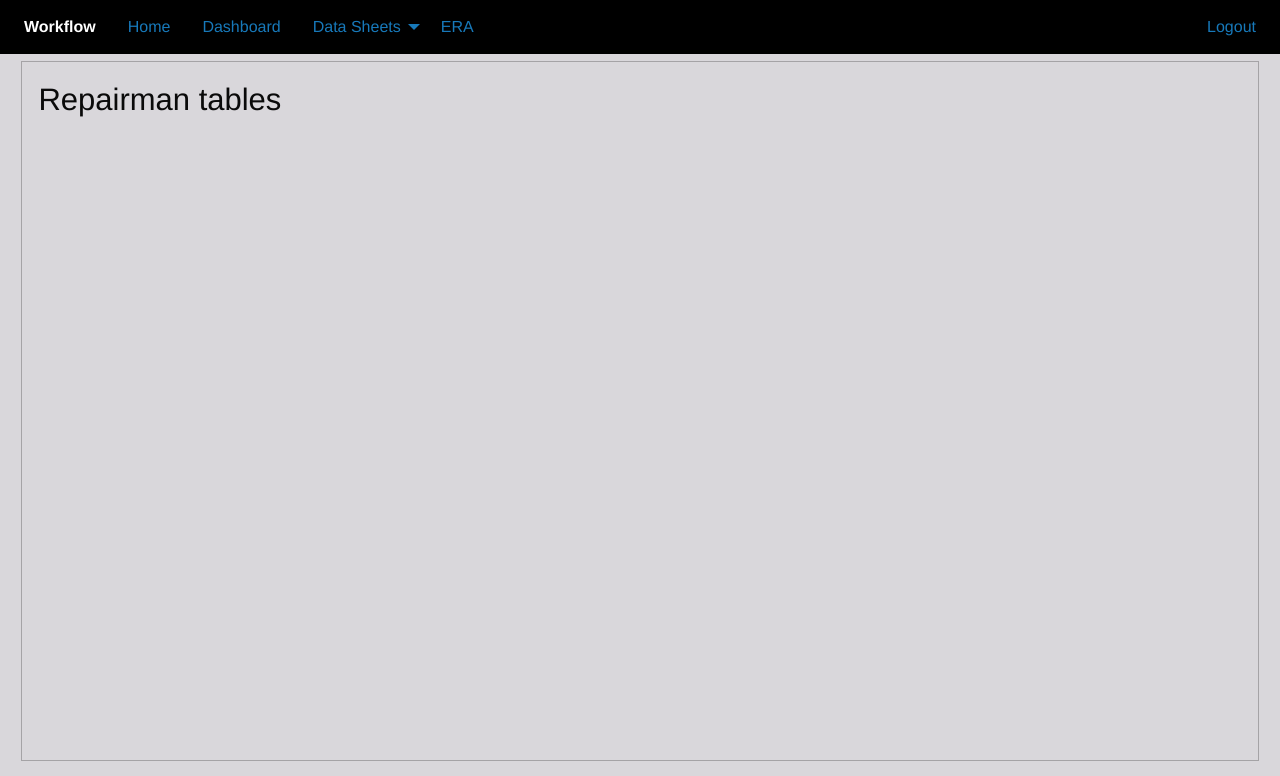
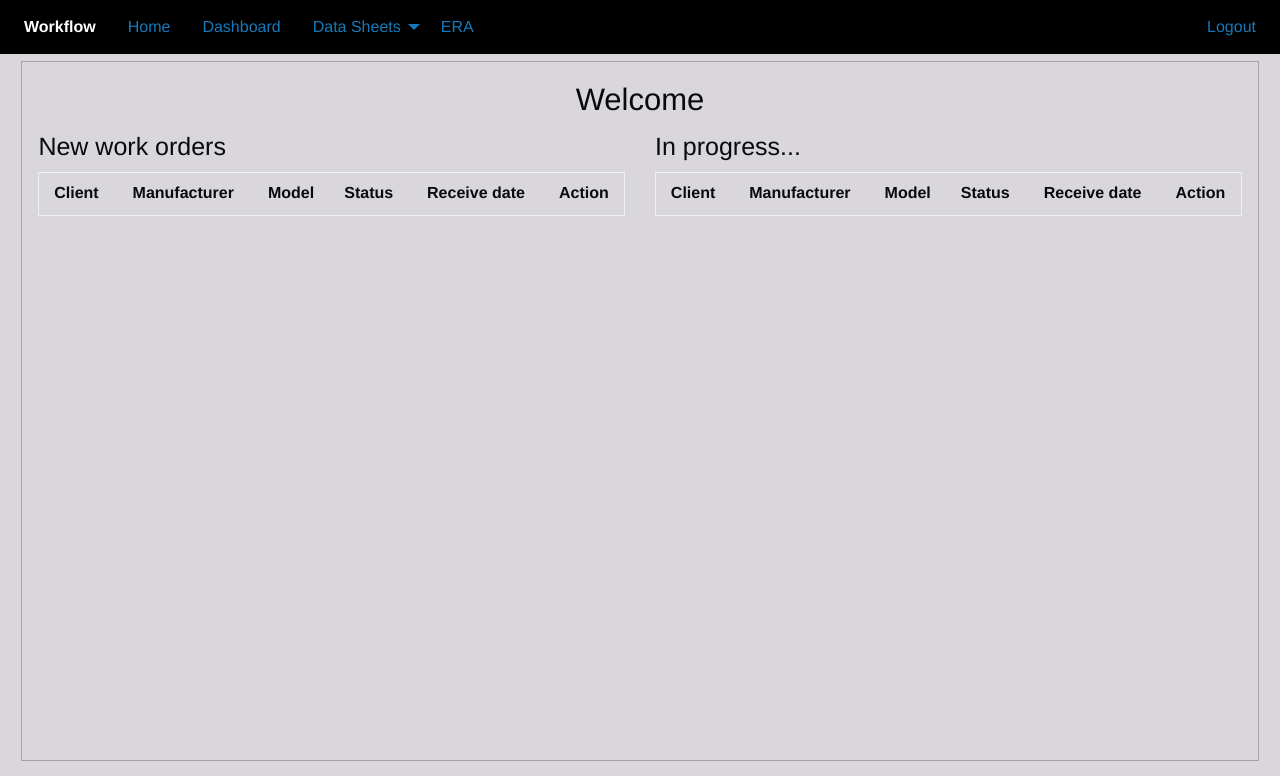
Before and after one commit to mbozic987/ZavrsniRadPP24, a PHP site: page /dashboard in a window 1280 px wide. Shown: the top 776 px of the page. Run offline with PHP 8.4, Linux system fonts and the light colour scheme; the visitor is signed in with stand-in values (Sample User, id 1); data comes from the database, SQL or seed files in the repository; lists and menus that the app fills with data are empty; some libraries are stand-ins or nearby versions.

Commit message:
repairman dashboard

```diff
--- a/WorkflowAPP/app/controller/DashboardController.php
+++ b/WorkflowAPP/app/controller/DashboardController.php
@@ -7,6 +7,14 @@ class DashboardController extends AuthorizationController
 
     private $viewDirRep = 'private' . DIRECTORY_SEPARATOR .
                         'repairman' . DIRECTORY_SEPARATOR;
+
+    private $workorder;
+
+    public function __construct()
+    {
+        parent::__construct();
+        $this->workorder = new stdClass();
+    }
 
     public function index()
     {
@@ -24,8 +32,31 @@ class DashboardController extends AuthorizationController
                 <script src="' . App::config('url') . 'public/js/admindash.js"></script>'
             ]);
         }else{
-            $this->view->render($this->viewDirRep . 'dashboard');
+            $this->view->render($this->viewDirRep . 'dashboard',[
+                'eclaim' => Workorder::readNew(),
+                'econt' => Workorder::readClaimed()
+
+            ]);
 
         }
     }
+
+    public function claim($workorder_id)
+    {
+        Workorder::claim($workorder_id);
+        $this->workorder = Workorder::readOne($workorder_id);
+        $this->view->render($this->viewDirRep . 'details',[
+            'entity'=>$this->workorder,
+            'message'=>''
+        ]);
+    }
+
+    public function continue($workorder_id)
+    {
+        $this->workorder = Workorder::readOne($workorder_id);
+        $this->view->render($this->viewDirRep . 'details',[
+            'entity'=>$this->workorder,
+            'message'=>''
+        ]);
+    }
 }
--- a/WorkflowAPP/app/model/Workorder.php
+++ b/WorkflowAPP/app/model/Workorder.php
@@ -27,8 +27,8 @@ class Workorder
 
     public static function statusCount()
     {
-        $veza = DB::getInstance();
-        $izraz = $veza->prepare('
+        $conn = DB::getInstance();
+        $exp = $conn->prepare('
 
             select b.status_name as name, count(a.repair_status) as y
             from workorder a left join repair_status b
@@ -37,8 +37,79 @@ class Workorder
 
 
         ');
-        $izraz->execute();
-        return $izraz->fetchAll();
+        $exp->execute();
+        return $exp->fetchAll();
+    }
+
+    public static function readNew()
+    {
+        $conn = DB::getInstance();
+        $exp = $conn->prepare('
+
+            select a.workorder_id, a.receive_date,
+            b.manufacturer, b.model,
+            c.firstname, c.lastname, c.company,
+            d.status_name
+            from workorder a
+            inner join device b on a.device = b.device_id
+            inner join client c on b.client = c.client_id
+            inner join repair_status d on a.repair_status = d.repair_status_id
+            where a.repair_status=1 and a.employee_repairman=1
+            group by
+            a.workorder_id, a.receive_date,
+            b.manufacturer, b.model,
+            c.firstname, c.lastname, c.company,
+            d.status_name
+            order by 2 asc
+            limit 12;
+
+        ');
+        $exp->execute();
+        return $exp->fetchAll();
+    }
+
+    public static function readClaimed()
+    {
+        $conn = DB::getInstance();
+        $exp = $conn->prepare('
+
+            select a.workorder_id, a.receive_date,
+            b.manufacturer, b.model,
+            c.firstname, c.lastname, c.company,
+            d.status_name
+            from workorder a
+            inner join device b on a.device = b.device_id
+            inner join client c on b.client = c.client_id
+            inner join repair_status d on a.repair_status = d.repair_status_id
+            where a.repair_status=3 and a.employee_repairman=:repairman
+            group by
+            a.workorder_id, a.receive_date,
+            b.manufacturer, b.model,
+            c.firstname, c.lastname, c.company,
+            d.status_name
+            order by 2 asc
+            limit 12;
+
+        ');
+        $exp->execute(['repairman'=>$_SESSION['authorized']->employee_id]);
+        return $exp->fetchAll();
+    }
+
+    public static function claim($workorder_id)
+    {
+        $conn = DB::getInstance();
+        $exp = $conn->prepare('
+
+            update workorder set
+            employee_repairman=:employee_repairman,
+            repair_status=2
+            where workorder_id=:workorder_id
+
+        ');
+        $exp->execute([
+            'workorder_id'=>$workorder_id,
+            'employee_repairman'=>$_SESSION['authorized']->employee_id
+        ]);
     }
 
     public static function read($page, $cond)
@@ -139,9 +210,11 @@ class Workorder
             employee_frontdesk=:employee_frontdesk,
             device=:device,
             malfunction=:malfunction
+            where workorder_id=:workorder_id
 
         ');
         $exp->execute([
+            'workorder_id'=>$parameters['workorder_id'],
             'employee_frontdesk'=>$parameters['employee_frontdesk'],
             'device'=>$parameters['device'],
             'malfunction'=>$parameters['malfunction']
--- a/WorkflowAPP/app/view/private/admin/dashboard.phtml
+++ b/WorkflowAPP/app/view/private/admin/dashboard.phtml
@@ -1,4 +1,4 @@
-
+<h2 style="text-align:center">Welcome <?php echo $_SESSION['authorized']->firstname?></h3>
 <figure class="highcharts-figure">
     <div id="container" style="min-height: 700px;"></div>
 </figure>
--- a/WorkflowAPP/app/view/private/repairman/dashboard.phtml
+++ b/WorkflowAPP/app/view/private/repairman/dashboard.phtml
@@ -1 +1,65 @@
-<h3>Repairman tables</h3>
+<h3 style="text-align:center">Welcome <?php echo $_SESSION['authorized']->firstname?></h3>
+<div class="grid-x grid-padding-x">
+    <div class="large-6 medium-6 cell">
+        <h4>New work orders</h4>
+        <table id="tabletemp">
+            <thead>
+                <tr>
+                <th>Client</th>
+                <th>Manufacturer</th>
+                <th>Model</th>
+                <th>Status</th>
+                <th>Receive date</th>
+                <th>Action</th>
+                </tr>
+            </thead>
+            <tbody>
+                <?php foreach($eclaim as $e): ?>
+                <tr>
+                    <td><?=$e->firstname?> <?=$e->lastname?> <?=$e->company?></td>
+                    <td><?=$e->manufacturer?></td>
+                    <td><?=$e->model?></td>
+                    <td><?=$e->status_name?></td>
+                    <td><?=$e->receive_date?></td>
+                    <td>
+                        <a href="<?=App::config('url')?>dashboard/claim/<?=$e->workorder_id?>">
+                            <i title="Claim work order No. <?=$e->workorder_id?>" class="fas fa-2x fa-hand-paper"></i>
+                        </a>
+                    </td>
+                </tr>
+                <?php endforeach;?>
+            </tbody>
+            </table>
+    </div>
+    <div class="large-6 medium-6 cell">
+        <h4>In progress...</h4>
+        <table id="tabletemp">
+            <thead>
+                <tr>
+                <th>Client</th>
+                <th>Manufacturer</th>
+                <th>Model</th>
+                <th>Status</th>
+                <th>Receive date</th>
+                <th>Action</th>
+                </tr>
+            </thead>
+            <tbody>
+                <?php foreach($econt as $e): ?>
+                <tr>
+                    <td><?=$e->firstname?> <?=$e->lastname?> <?=$e->company?></td>
+                    <td><?=$e->manufacturer?></td>
+                    <td><?=$e->model?></td>
+                    <td><?=$e->status_name?></td>
+                    <td><?=$e->receive_date?></td>
+                    <td>
+                        <a href="<?=App::config('url')?>dashboard/continue/<?=$e->workorder_id?>">
+                            <i title="Continue work on work order No. <?=$e->workorder_id?>" class="fas fa-2x fa-toolbox"></i>
+                        </a>
+                    </td>
+                </tr>
+                <?php endforeach;?>
+            </tbody>
+            </table>
+    </div>
+</div>
--- /dev/null
+++ b/WorkflowAPP/app/view/private/repairman/details.phtml
@@ -0,0 +1,3 @@
+<pre>
+    <?php print_r($entity);?>
+</pre>
```
